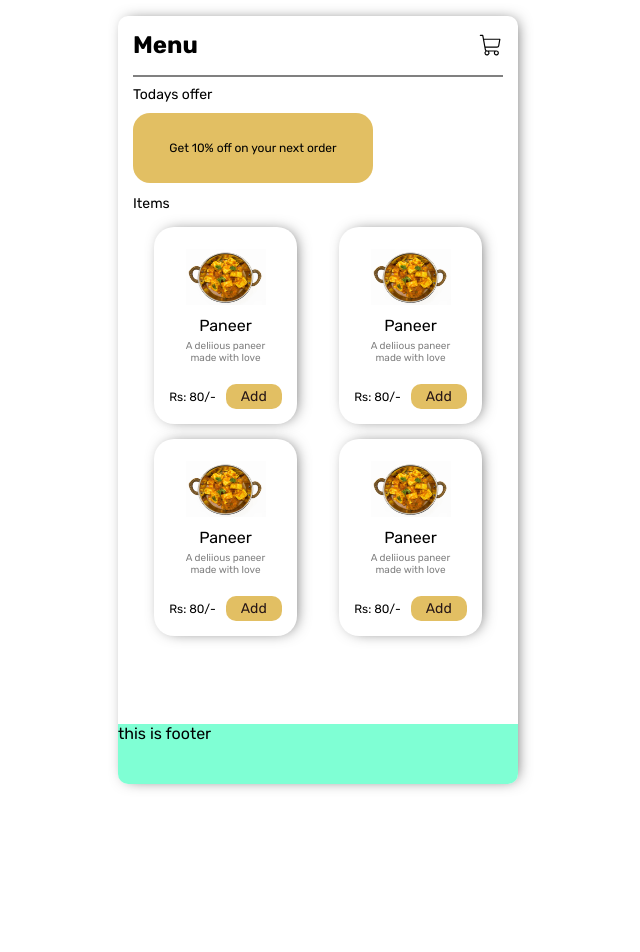
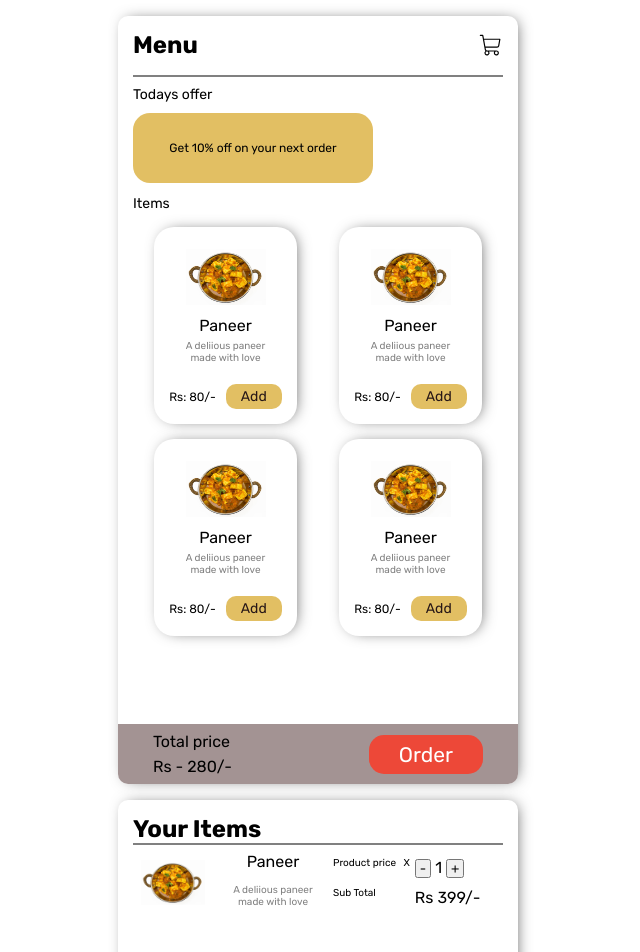
Before and after one commit to Ashish-Coder12/Food_ordering, a React (Vite) app: page / in a window 1280 px wide. Shown: the top 952 px of the page, without its empty margins (322-962 px from the left). Before the commit the page ends 800 px from the top, so only its background shows below. Built offline with nearby package versions, Linux system fonts and the light colour scheme.

Commit message:
added cart item

```diff
--- a/src/App.jsx
+++ b/src/App.jsx
@@ -3,12 +3,14 @@ import reactLogo from './assets/react.svg'
 import viteLogo from '/vite.svg'
 import Menu from './Components/Menu/Menu.jsx'
 import './App.css'
+import Cartcard from './Components/CartValue/Cartcard.jsx'
 
 function App() {
   return (
    <>
    <div>
     <Menu/>
+    <Cartcard/>
    </div>
    </>
   )
--- a/src/Components/Card/Card.css
+++ b/src/Components/Card/Card.css
@@ -31,7 +31,7 @@
     font-size: 12px;
 }
 
-.prduct-description {
+.product-description {
     font-size: 10px;
     margin: 5px 0;
     text-align: center;
--- a/src/Components/Card/Card.jsx
+++ b/src/Components/Card/Card.jsx
@@ -8,8 +8,8 @@ function Card() {
       <div className="card-inner">
           <img src={Paneer} alt="img" style={{width: '100px', height: '70px' , scale: '0.8'}}  />
       </div>
-      <div className="prduct-name">Paneer</div>
-      <div className="prduct-description">A deliious paneer made with love</div>
+      <div className="product-name">Paneer</div>
+      <div className="product-description">A deliious paneer made with love</div>
       <div className="price mt-3">
         <span className='price'>Rs: 80/-</span>
         <span><button className="add-btn">Add</button></span>
--- /dev/null
+++ b/src/Components/CartValue/CartItem.jsx
@@ -0,0 +1,31 @@
+import React from 'react'
+import Paneer from '../../assets/paneer.jpg'
+import './Cartcard.css'
+
+function CartItem() {
+    return (
+        <div className='cart-item'>
+            <div className="cart-inner">
+                <img src={Paneer} alt="img" style={{ width: '80px', height: '55px', scale: '0.8' }} />
+                <div className="item-name">
+                    <span className='product-name'>Paneer</span>
+                    <span className='product-description'>A deliious paneer made with love</span>
+                </div>
+                <div className="price-end">
+                <div className='addvalue'>
+                    <div className="total">
+                        <span className='cart-price' >Product price <span className='cross'>X</span></span>
+                        <p className='cart-price'>Sub Total</p>
+                    </div>
+                </div>
+                <div className="quantity">
+                    <span><button className='count-btn'>-</button> 1 <button className='count-btn'>+</button></span>
+                    <p>Rs <span>399/-</span></p>
+                </div>
+                </div>
+            </div>
+        </div>
+    )
+}
+
+export default CartItem
--- /dev/null
+++ b/src/Components/CartValue/Cartcard.css
@@ -0,0 +1,64 @@
+.cart-container {
+    width: 100%;
+    padding: 0 15px;
+    padding-top: 15px;
+    position: relative;
+}
+
+.cart-item{
+    border-top: 2px solid gray;
+    padding-top: 7px;
+}
+
+.cart-price {
+    font-size: 10px;
+    margin-bottom: 10px;
+}
+
+.cross {
+    padding:  5px;
+}
+
+.total, .quantity {
+    gap: 8px;
+    display: flex;
+    flex-direction: column;
+}
+.quantity {
+    gap: 10px;
+    display: flex;
+    flex-direction: column;
+}
+
+.count-btn {
+    padding: 0 3px;
+}
+
+.item-name {
+    display: flex;
+    flex-direction: column;
+    align-items: center;
+    gap: 8px;
+}
+
+.cart-inner {
+    display: flex;
+    flex-direction: row;
+    align-items: center;
+    gap: 10px;
+}
+
+.price-end {
+    display: flex;
+    align-items: center;
+}
+
+@media(min-width: 400px) {
+    .cart-container {
+        width: 400px;
+        height: 96vh;
+        margin: 2vh auto;
+        box-shadow: 3px 0px 15px -5px rgb(80, 80, 80);
+        border-radius: 10px;
+    }
+    }
--- /dev/null
+++ b/src/Components/CartValue/Cartcard.jsx
@@ -0,0 +1,14 @@
+import React from 'react'
+import './Cartcard.css'
+import CartItem from './CartItem'
+
+function Cartcard() {
+  return (
+    <div className="cart-container">
+      <h2>Your Items</h2>
+      <CartItem/>
+    </div>
+  )
+}
+
+export default Cartcard
--- a/src/Components/Footer/Footer.css
+++ b/src/Components/Footer/Footer.css
@@ -4,7 +4,28 @@
     left: 0;
     width: 100%;
     height: 60px;
-    background-color: aquamarine;
+    background-color:  #a39393;
+    display: flex;
+    justify-content: space-between;
+    align-items: center;
+    padding: 0 35px;
+
+}
+
+.value {
+    display: flex;
+    flex-direction: column;
+    gap: 6px;
+}
+
+.order {
+    background-color: var(--order-color);
+    color: white;
+    border: none;
+    padding: 7px 30px;
+    border-radius: 15px;
+    cursor: pointer;
+    font-size: 21px;
 }
 
 @media(min-width: 400px) {
--- a/src/Components/Footer/Footer.jsx
+++ b/src/Components/Footer/Footer.jsx
@@ -4,7 +4,11 @@ import  './Footer.css'
 function Footer() {
   return (
     <div className="footer">
-      this is footer
+      <div className="value">
+        <p className="total">Total price</p>
+        <p>Rs - 280/-</p>
+      </div>
+      <button className='order'>Order</button>
     </div>
   )
 }
--- a/src/index.css
+++ b/src/index.css
@@ -10,6 +10,7 @@
 :root {
   --color-primary: #dcb03fcf;
   --color-secondary: #6a7cf3dd;
+  --order-color: rgb(237 72 56);
   --font-family: 'Rubik', sans-serif;
 }
 
```
